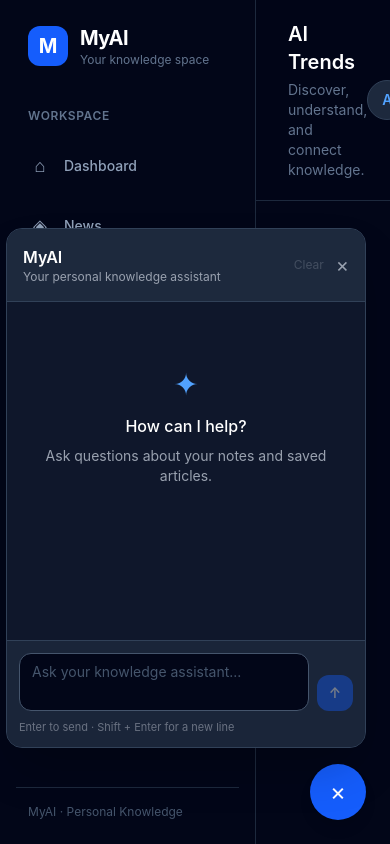
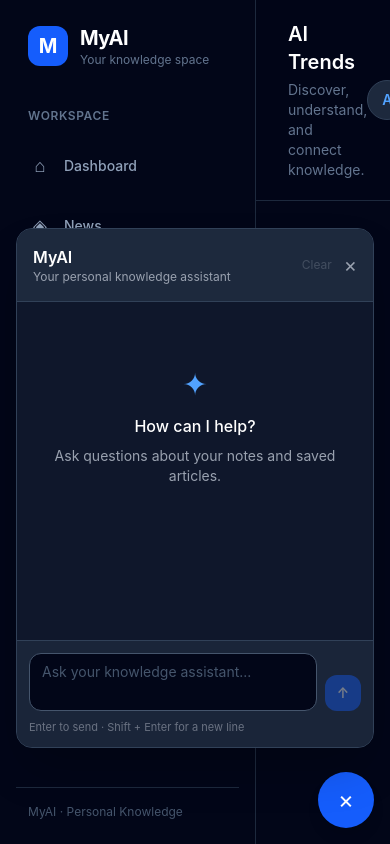
Before and after one commit to AbinandBArjun/MyAI, a React (Vite) app in the folder frontend/: page /trends in a window 390 px wide. Both pictures are taken after a click on the button "Toggle AI assistant". Built offline with nearby package versions, Linux system fonts and the light colour scheme.

Commit message:
Improve AI widget mobile responsiveness

```diff
--- a/frontend/src/components/AIChatWidget.tsx
+++ b/frontend/src/components/AIChatWidget.tsx
@@ -78,7 +78,7 @@ export default function AIChatWidget() {
       {/* Floating Button */}
       <button
         onClick={() => setIsOpen((previous) => !previous)}
-        className="fixed bottom-6 right-6 z-50 flex h-14 w-14 items-center justify-center rounded-full bg-blue-600 text-2xl shadow-lg transition hover:bg-blue-500"
+        className="fixed bottom-4 right-4 z-50 flex h-14 w-14 items-center justify-center rounded-full bg-blue-600 text-2xl shadow-lg transition hover:bg-blue-500 sm:bottom-6 sm:right-6"
         aria-label="Toggle AI assistant"
       >
         {isOpen ? "×" : "✦"}
@@ -86,7 +86,7 @@ export default function AIChatWidget() {
 
       {/* Chat Panel */}
       {isOpen && (
-        <div className="fixed bottom-24 right-6 z-50 flex h-[520px] w-[360px] flex-col overflow-hidden rounded-2xl border border-slate-700 bg-slate-900 shadow-2xl">
+        <div className="fixed bottom-24 right-4 z-50 flex h-[min(520px,calc(100vh-7rem))] w-[calc(100vw-2rem)] max-w-[360px] flex-col overflow-hidden rounded-2xl border border-slate-700 bg-slate-900 shadow-2xl sm:right-6">
           {/* Header */}
           <div className="flex items-center justify-between border-b border-slate-700 bg-slate-800 px-4 py-4">
             <div>
```
